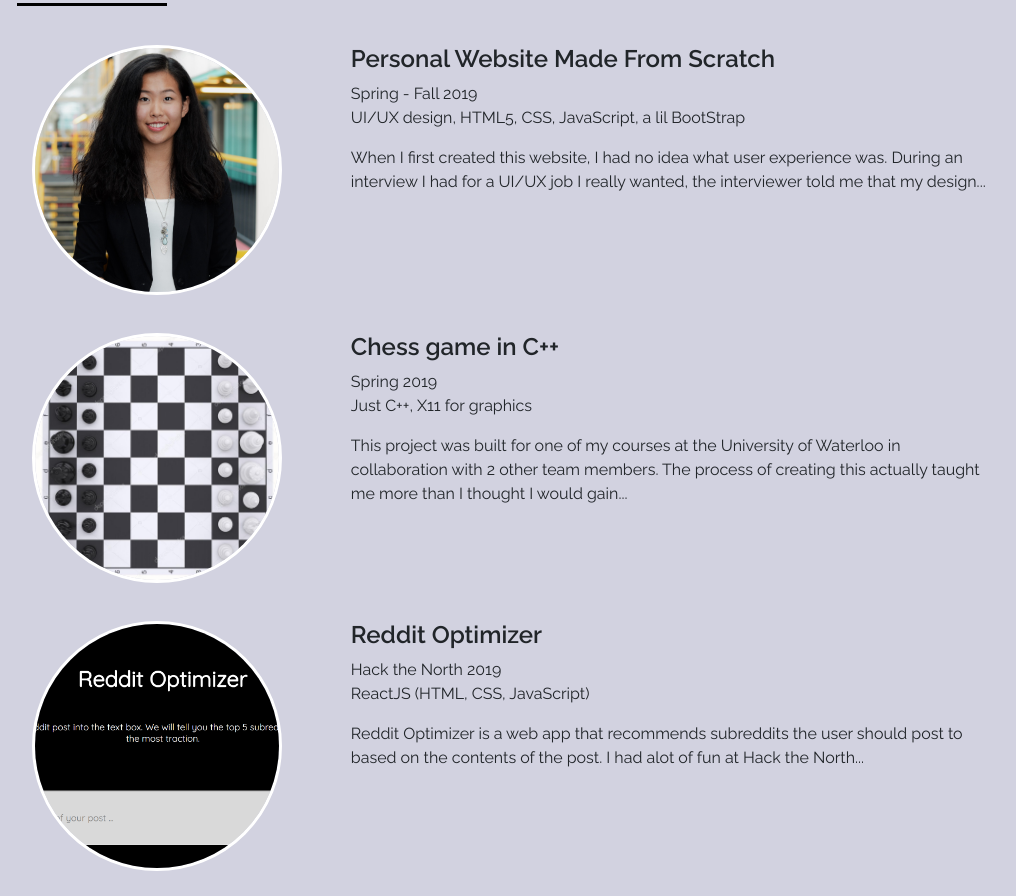
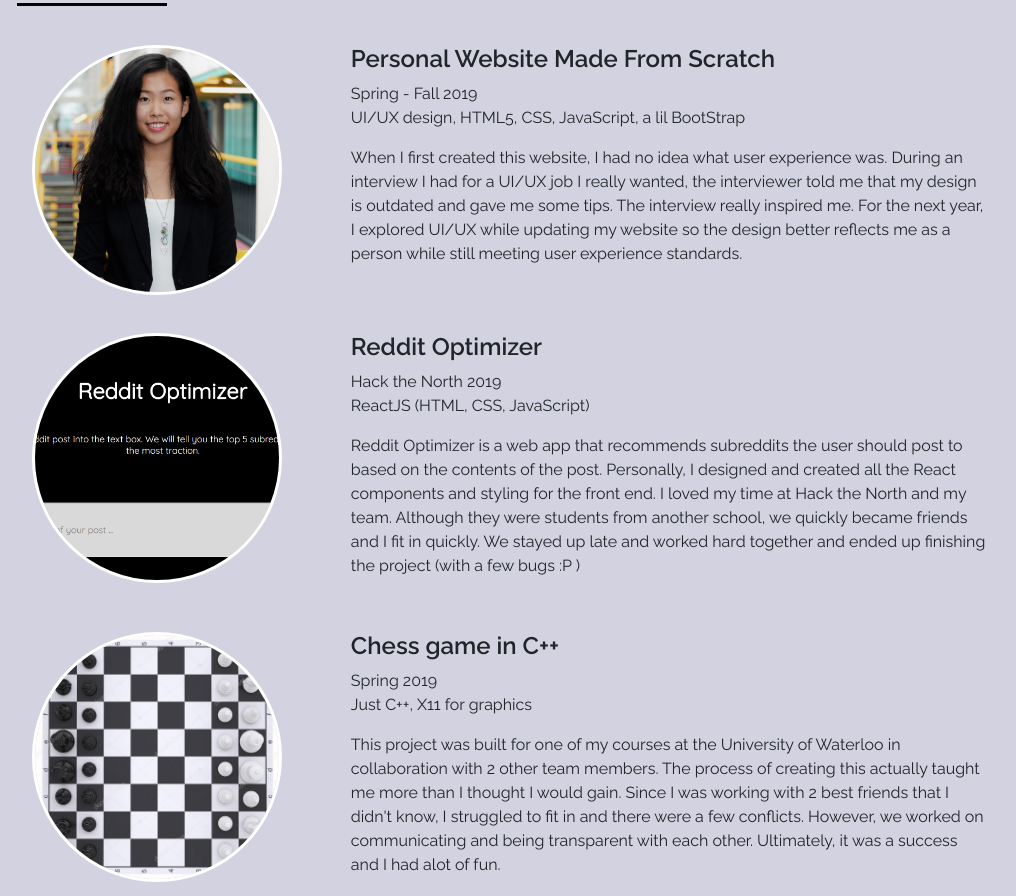
Before and after one commit to helenwxdong/helenwxdong.github.io, a plain HTML site: page index.html in a window 1280 px wide. Shown: the part 1322-2218 px from the top of the page, without its empty margins (137-1153 px from the left). Drawn offline with nearby package versions, Linux system fonts and the light colour scheme.

Commit message:
Update index.html

```diff
--- a/index.html
+++ b/index.html
@@ -74,7 +74,7 @@ Let's talk.</h2><br>
 </div>
 
 
-  <div id="homeProjects">
+<div id="homeProjects">
 <h1 class = "homeMyLife">My Projects</h1>
 <div class = "divider"> </div>
 <div class="row">
@@ -85,10 +85,29 @@ Let's talk.</h2><br>
 <h4 style="font-weight:bold">Personal Website Made From Scratch</h4>
 <p> Spring - Fall 2019 </br>
 UI/UX design, HTML5, CSS, JavaScript, a lil BootStrap </p>
-<p>When I first created this website, I had no idea what user experience was. During an interview I had for a UI/UX job I really wanted, the interviewer
-told me that my design...</p>
+<p>When I first created this website, I had no idea what user experience was. During an interview
+I had for a UI/UX job I really wanted, the interviewer told me that my design is outdated and gave me some tips.
+The interview really inspired me. For the next year, I explored UI/UX while updating my website so the design
+better reflects me as a person while still meeting user experience standards.</p>
 </div>
 </div>
+
+<div class="row">
+<div class="col-lg-4">
+<img class="club" src="redditoptimizer.png" style = "float: left; border:3px solid white;">
+</div>
+<div class="col">
+<h4 style="font-weight:bold">Reddit Optimizer</H4>
+<p>Hack the North 2019</br>
+ReactJS (HTML, CSS, JavaScript)</p>
+<p>Reddit Optimizer is a web app that recommends subreddits the user should post to based on the
+contents of the post. Personally, I designed and created all the React components and styling for the front end.
+I loved my time at Hack the North and my team. Although they were students from another school, we quickly became
+friends and I fit in quickly. We stayed up late and worked hard together and ended up finishing the project
+(with a few bugs :P )</p>
+</div>
+</div>
+
 <div class="row">
 <div class="col-lg-4">
 <img class="club" src="chess.jpg" style = "float: left; border:3px solid white;">
@@ -99,21 +118,12 @@ told me that my design...</p>
 Just C++, X11 for graphics</p>
 <p>This project was built for one of my courses at the University of Waterloo in collaboration
 with 2 other team members. The process of creating this actually taught me
-more than I thought I would gain...</p>
+more than I thought I would gain. Since I was working with 2 best friends that I didn't know,
+I struggled to fit in and there were a few conflicts. However, we worked on communicating and being
+transparent with each other. Ultimately, it was a success and I had alot of fun.</p>
 </div>
 </div>
-<div class="row">
-<div class="col-lg-4">
-<img class="club" src="redditoptimizer.png" style = "float: left; border:3px solid white;">
-</div>
-<div class="col">
-<h4 style="font-weight:bold">Reddit Optimizer</H4>
-<p>Hack the North 2019</br>
-ReactJS (HTML, CSS, JavaScript)</p>
-<p>Reddit Optimizer is a web app that recommends subreddits the user should post to based on the
-contents of the post. I had alot of fun at Hack the North...</p>
-</div>
-</div>
+
 </div>
 
 <div id="homeTransition" style="padding-bottom:2%">
```
